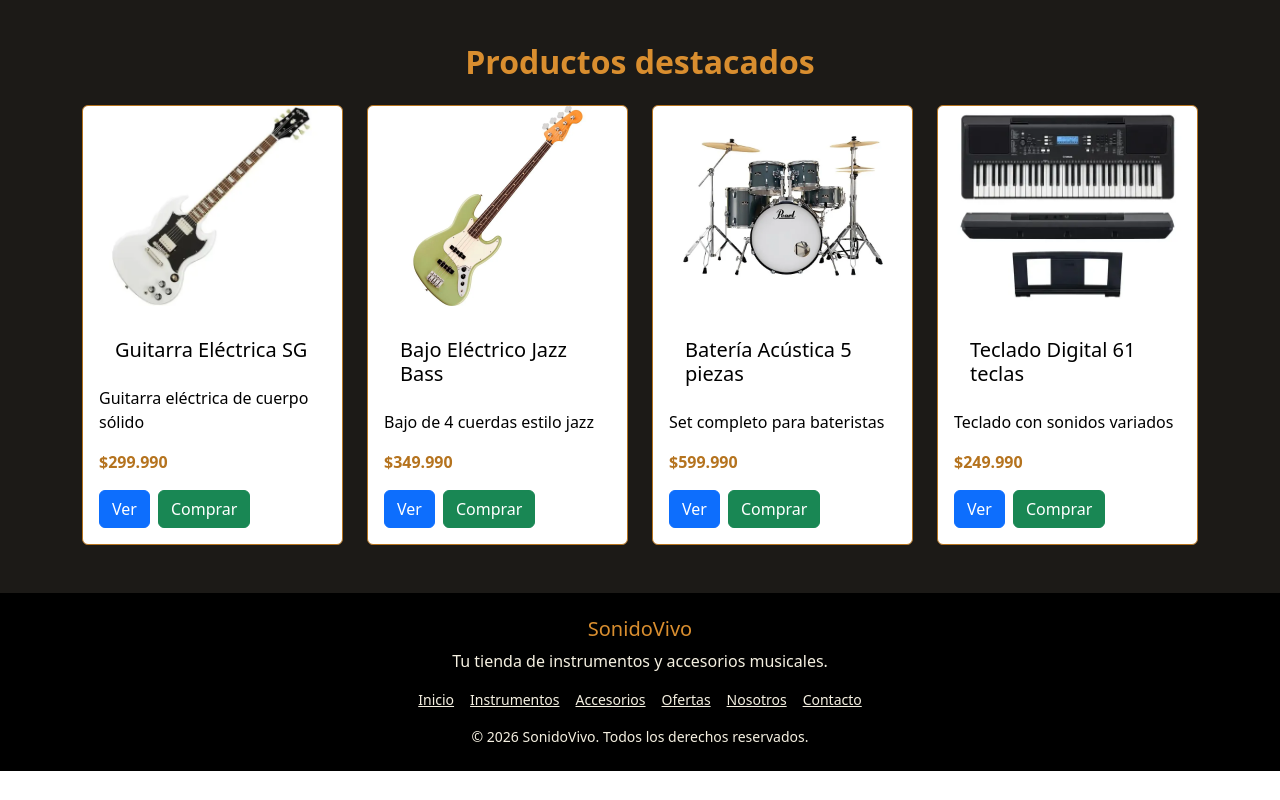
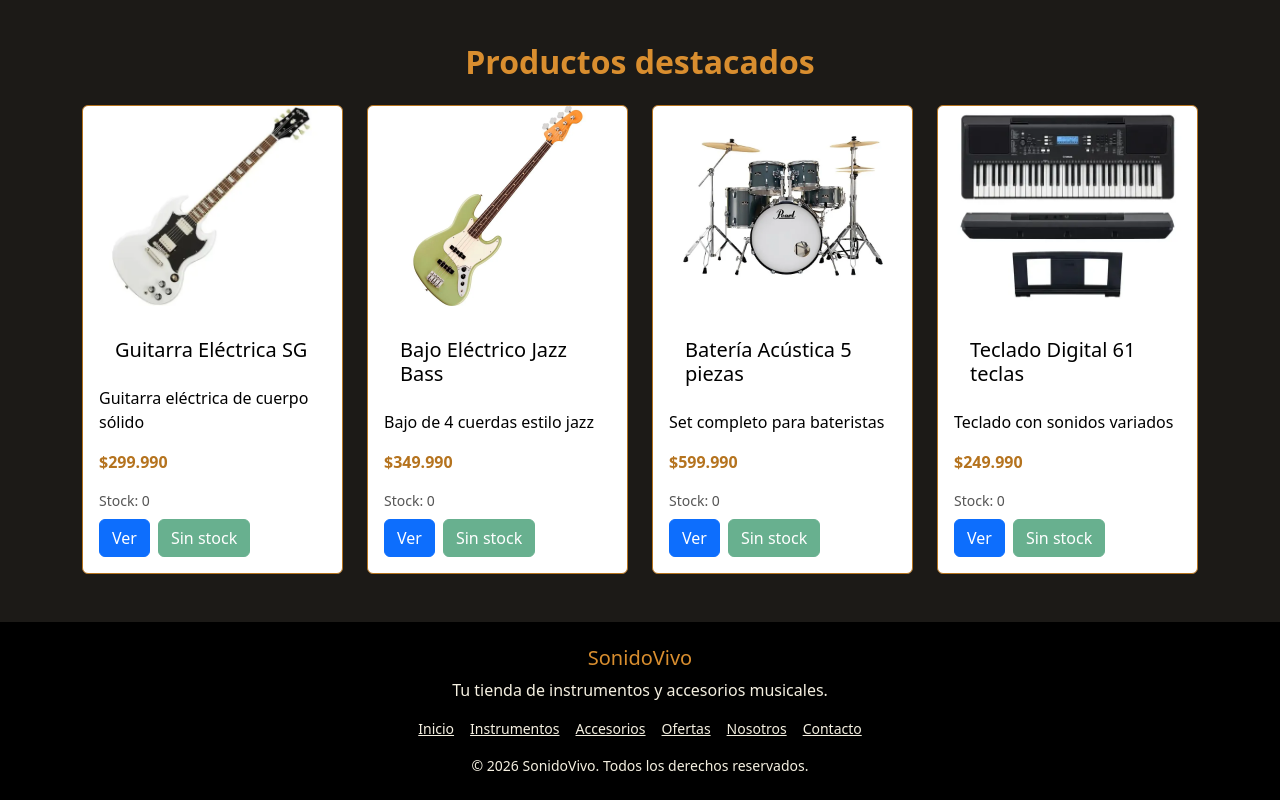
Before and after one commit to Reikan2119/React-SonidoVivo, a React (Vite) app: page / in a window 1280 px wide. Shown: the part 526-1326 px from the top of the page. Before the commit the page ends 1297 px from the top, so only its background shows below. Built offline with nearby package versions, Linux system fonts and the light colour scheme.

Commit message:
Agregar control de stock en tarjetas de producto

```diff
--- a/src/componentes/moleculas/CardProducto.tsx
+++ b/src/componentes/moleculas/CardProducto.tsx
@@ -1,5 +1,5 @@
 import Boton from "../atomos/Boton";
-import { addToCarrito } from "../../utils/carrito";
+import { addToCarrito, getCarrito } from "../../utils/carrito";
 
 interface CardProps{
     id: number;
@@ -7,9 +7,10 @@ interface CardProps{
     descripcion: string;
     precio: number;
     imagen: string;
+    stock?: number;
 }
 
-function CardProducto({id, titulo, descripcion, precio, imagen}: CardProps){
+function CardProducto({id, titulo, descripcion, precio, imagen, stock = 0}: CardProps){
 
     return(
         <div className="card" style={{width: '100%', maxWidth: '21rem', backgroundColor: "#ffffff", border: '1px solid #b5731e', color: "#000000"}}>
@@ -30,14 +31,25 @@ function CardProducto({id, titulo, descripcion, precio, imagen}: CardProps){
                 <p className="card-test" style={{ color: "#b5731e", fontWeight: "bold" }}>
                     ${precio.toLocaleString("es-CL")}
                 </p>
+                <p className="mb-2 small" style={{ color: "#555" }}>
+                    Stock: {stock}
+                </p>
 
                 <div className="mt-auto d-flex gap-2">
                     <Boton id={id}/>
                     <button
                       className="btn btn-success"
-                      onClick={() => addToCarrito({ id, titulo, precio, imagen })}
+                      disabled={stock <= 0}
+                      onClick={() => {
+                        const actual = getCarrito().find((i) => i.id === id)?.cantidad || 0;
+                        if (actual >= stock) {
+                          alert("No puedes agregar más, stock insuficiente.");
+                          return;
+                        }
+                        addToCarrito({ id, titulo, precio, imagen });
+                      }}
                     >
-                      Comprar
+                      {stock <= 0 ? "Sin stock" : "Comprar"}
                     </button>
                 </div>
             </div>
```
